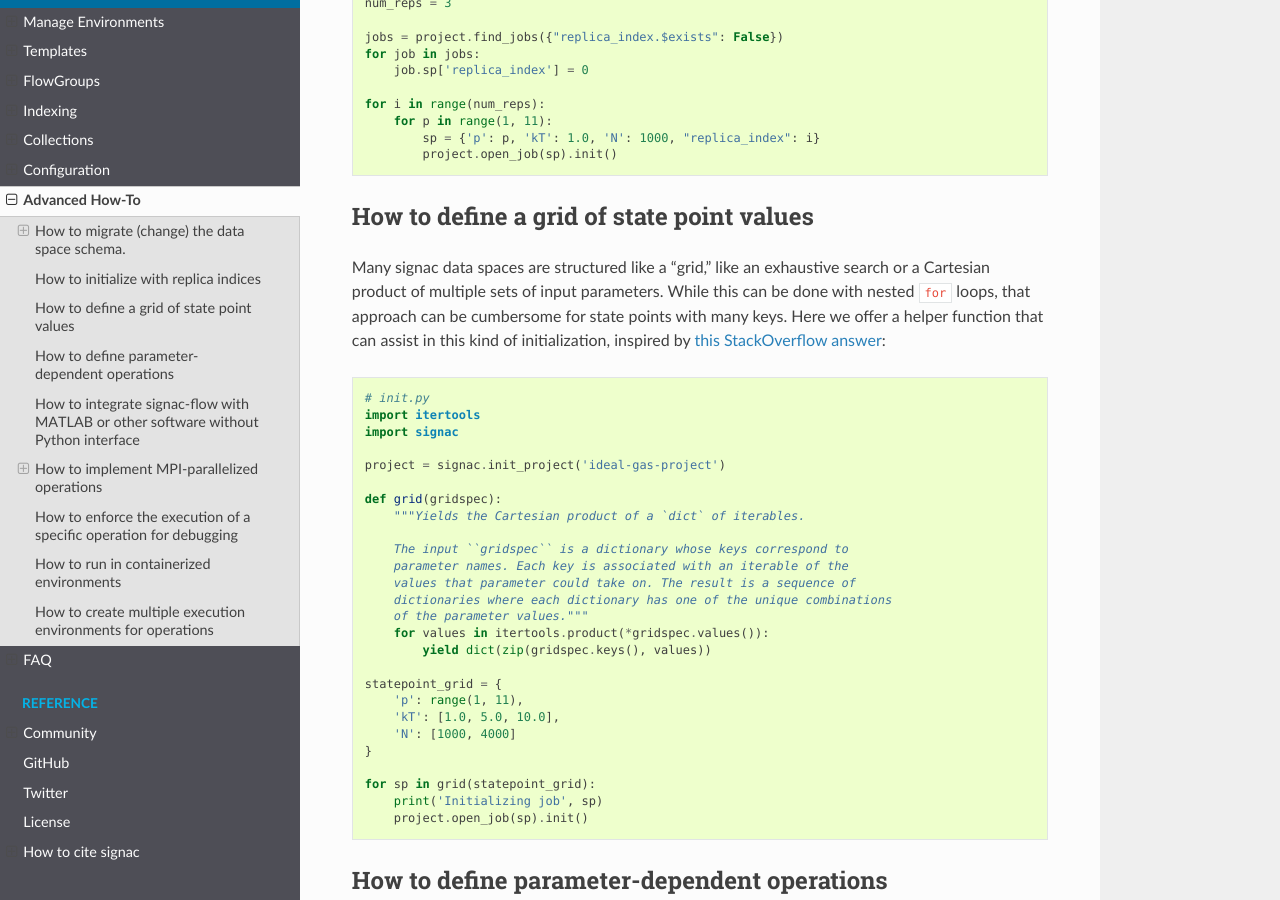
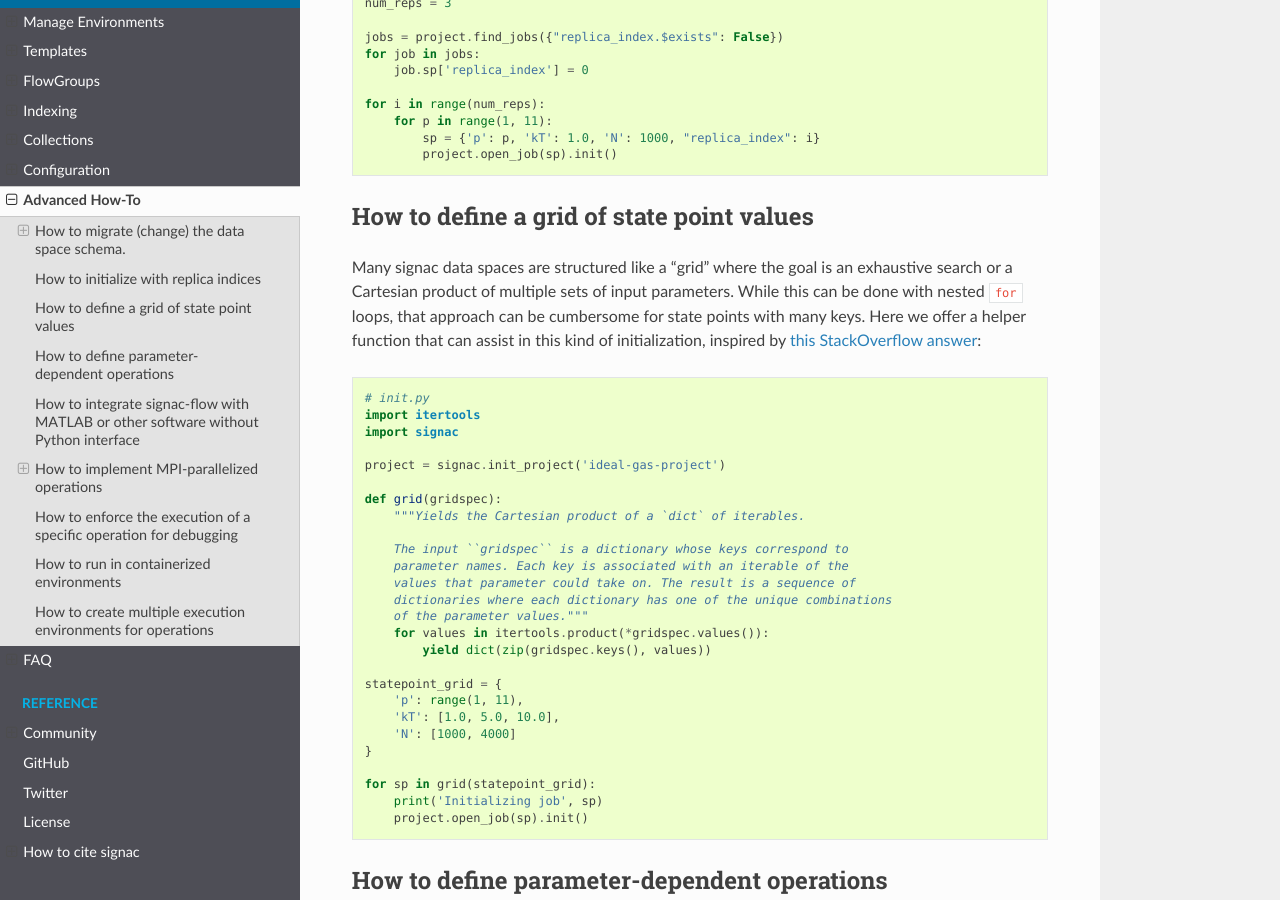
Before and after one commit to glotzerlab/signac-docs, a Sphinx documentation site: the page built from docs/source/recipes.rst, in a window 1280 px wide and 900 px high, scrolled down 2053 px. Built offline with Sphinx 7.4.7 and the Read the Docs theme 2.0.0, drawn with Linux system fonts in a browser that asks for light colours.

Commit message:
Update docs/source/recipes.rst
Co-authored-by: Mike Henry <mikehenry@boisestate.edu>

```diff
--- a/docs/source/recipes.rst
+++ b/docs/source/recipes.rst
@@ -109,7 +109,7 @@
 How to define a grid of state point values
 ==========================================
 
-Many signac data spaces are structured like a "grid," like an exhaustive search or a Cartesian product of multiple sets of input parameters. While this can be done with nested ``for`` loops, that approach can be cumbersome for state points with many keys. Here we offer a helper function that can assist in this kind of initialization, inspired by `this StackOverflow answer <https://stackoverflow.com/a/5228294>`__:
+Many signac data spaces are structured like a "grid" where the goal is an exhaustive search or a Cartesian product of multiple sets of input parameters. While this can be done with nested ``for`` loops, that approach can be cumbersome for state points with many keys. Here we offer a helper function that can assist in this kind of initialization, inspired by `this StackOverflow answer <https://stackoverflow.com/a/5228294>`__:
 
 .. code-block:: python
 
```
